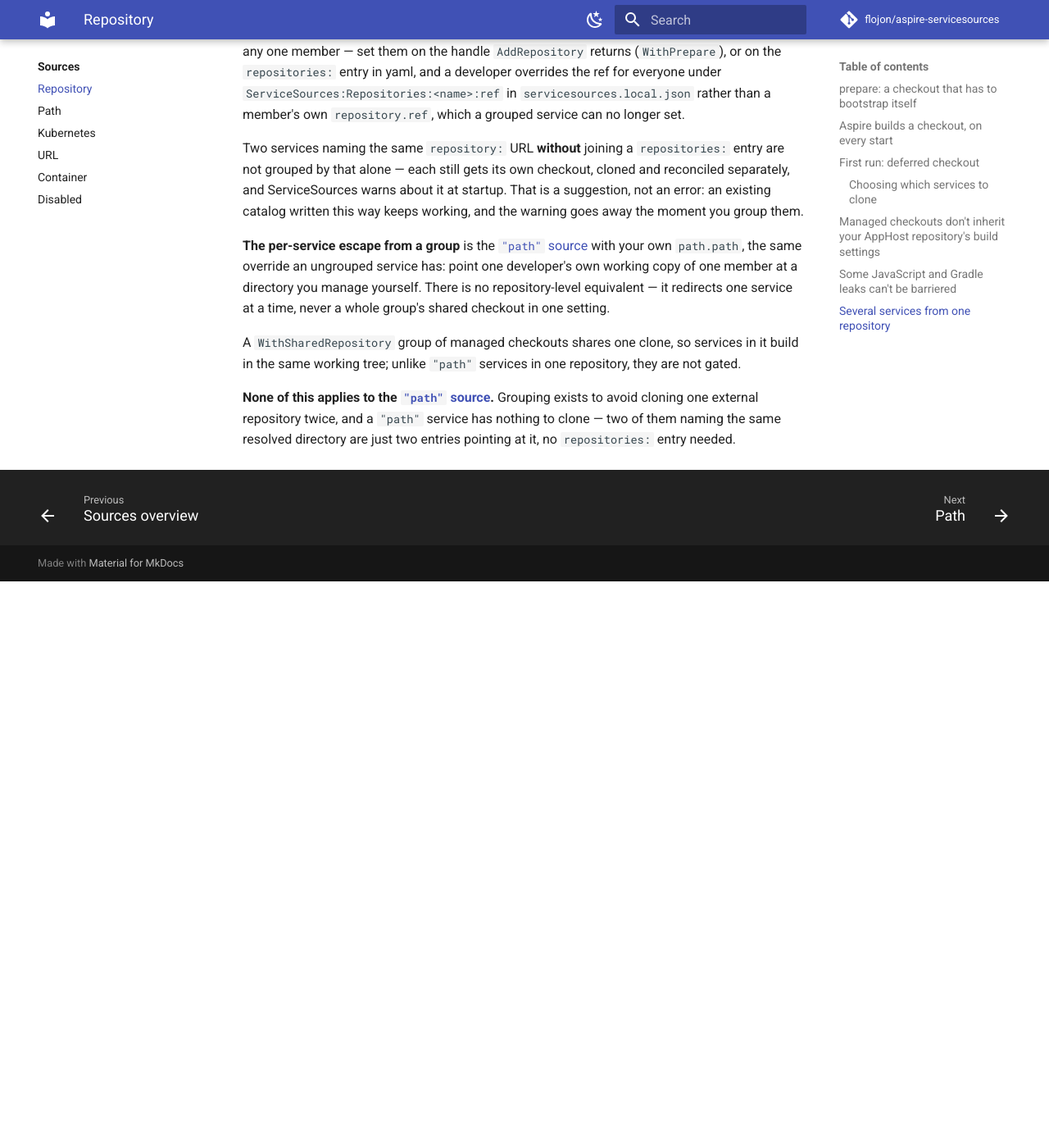
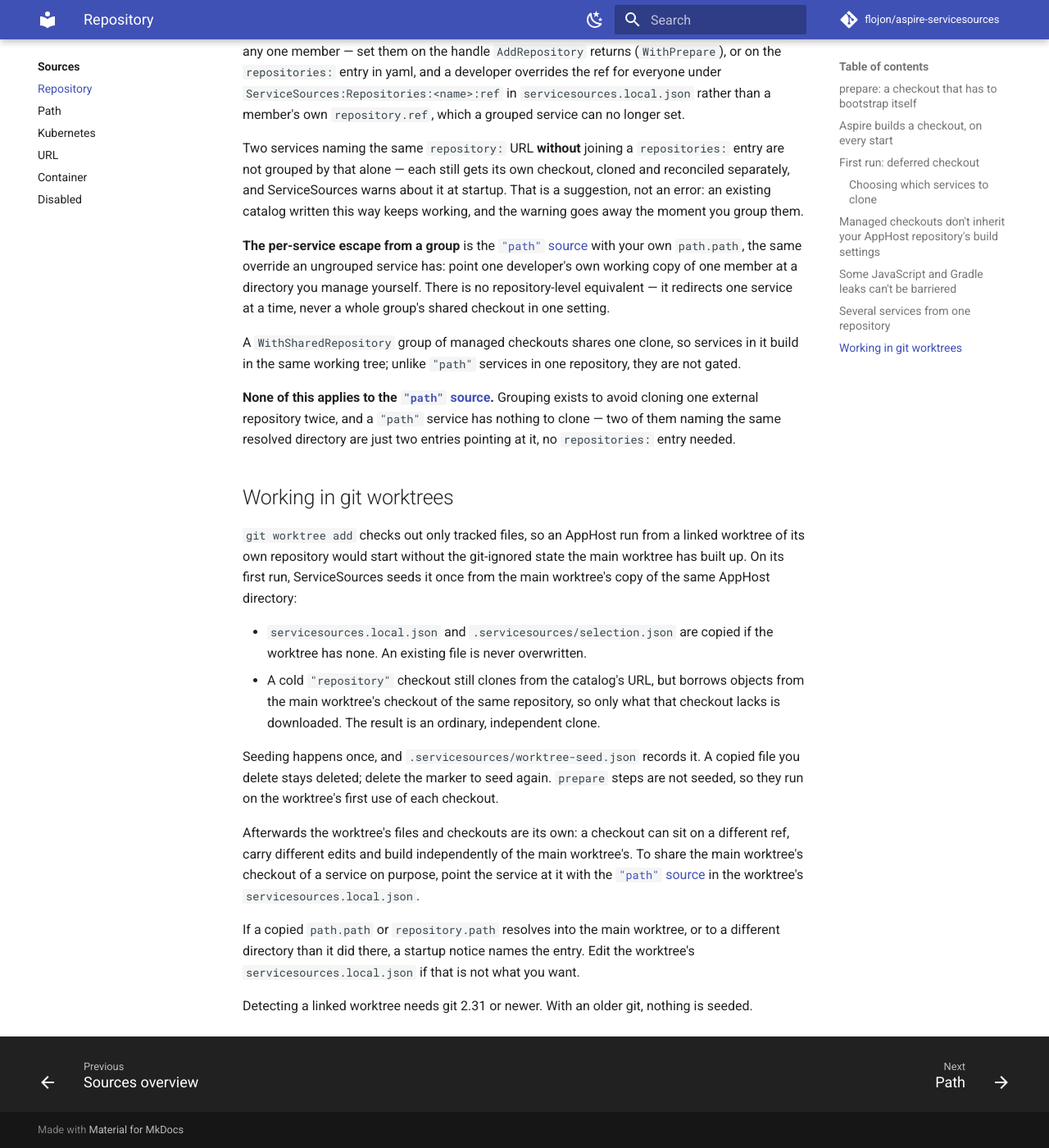
Before and after one commit to flojon/aspire-servicesources, an MkDocs documentation site: the page built from docs/sources/repository.md, in a window 1280 px wide and 1400 px high, scrolled down 18289 px. Shown: the whole window at 82% size. Built offline with MkDocs 1.6.1 and Material for MkDocs 9.7.7, drawn with Linux system fonts in a browser that asks for light colours; comment, search, counter and statistics services are not loaded; before the commit the page ends 18998 px from its top, so only the background shows below that.

Commit message:
Document seeding a linked worktree from the main worktree
Co-Authored-By: Claude Haiku 4.5 <noreply@anthropic.com>

```diff
--- a/docs/sources/repository.md
+++ b/docs/sources/repository.md
@@ -787,3 +787,30 @@ same working tree; unlike `"path"` services in one repository, they are not gate
 **None of this applies to the [`"path"` source](path.md).** Grouping exists to avoid cloning
 one external repository twice, and a `"path"` service has nothing to clone — two of them naming
 the same resolved directory are just two entries pointing at it, no `repositories:` entry needed.
+
+## Working in git worktrees
+
+`git worktree add` checks out only tracked files, so an AppHost run from a linked worktree of its
+own repository would start without the git-ignored state the main worktree has built up. On its
+first run, ServiceSources seeds it once from the main worktree's copy of the same AppHost directory:
+
+- `servicesources.local.json` and `.servicesources/selection.json` are copied if the worktree has
+  none. An existing file is never overwritten.
+- A cold `"repository"` checkout still clones from the catalog's URL, but borrows objects from the
+  main worktree's checkout of the same repository, so only what that checkout lacks is downloaded.
+  The result is an ordinary, independent clone.
+
+Seeding happens once, and `.servicesources/worktree-seed.json` records it. A copied file you delete
+stays deleted; delete the marker to seed again. `prepare` steps are not seeded, so they run on the
+worktree's first use of each checkout.
+
+Afterwards the worktree's files and checkouts are its own: a checkout can sit on a different ref,
+carry different edits and build independently of the main worktree's. To share the main worktree's
+checkout of a service on purpose, point the service at it with the [`"path"` source](path.md) in
+the worktree's `servicesources.local.json`.
+
+If a copied `path.path` or `repository.path` resolves into the main worktree, or to a different
+directory than it did there, a startup notice names the entry. Edit the worktree's
+`servicesources.local.json` if that is not what you want.
+
+Detecting a linked worktree needs git 2.31 or newer. With an older git, nothing is seeded.
```
Also changed, not shown: CHANGELOG.md (+6 -0 lines).
